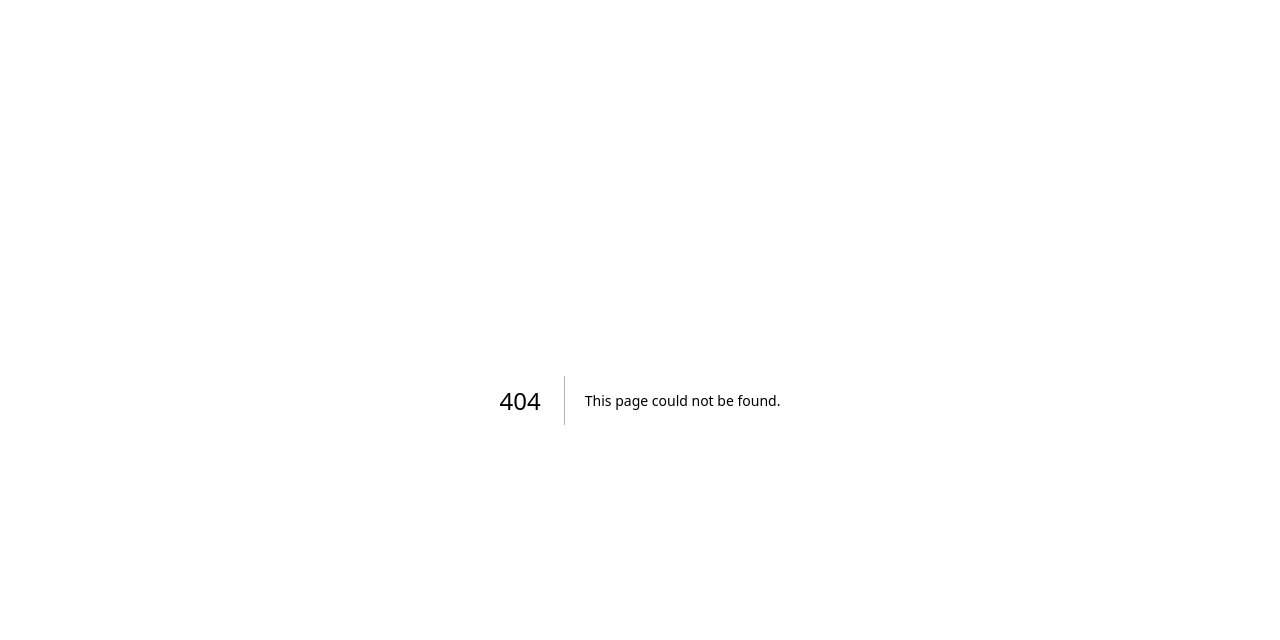
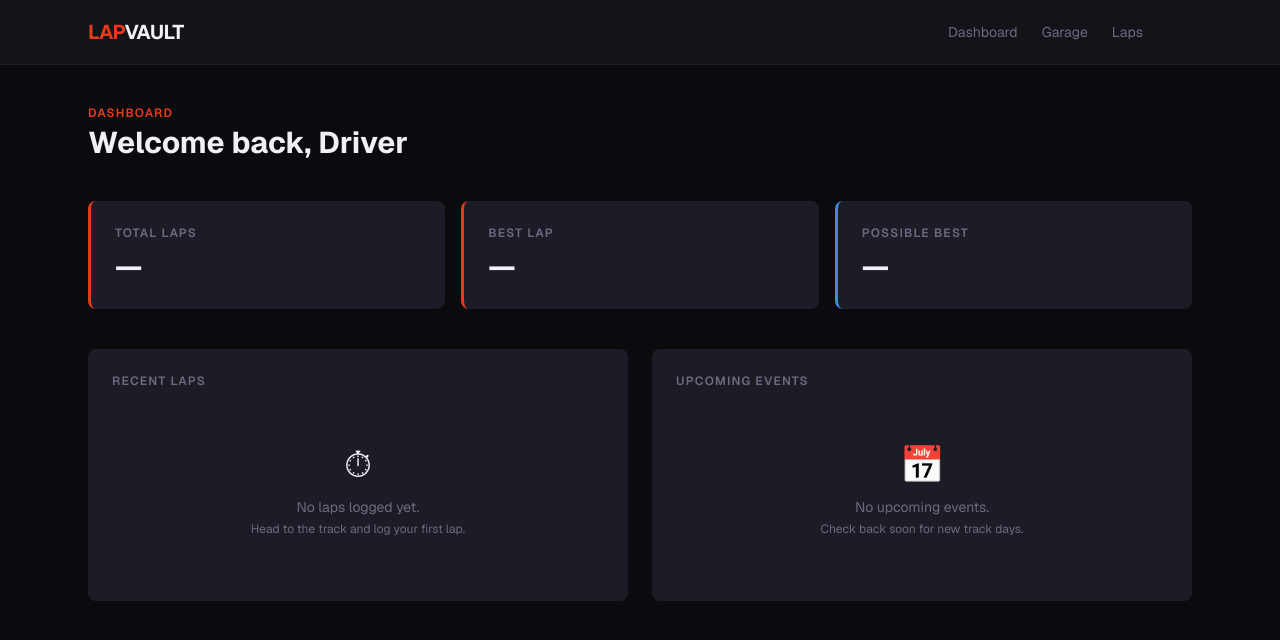
Before and after one commit to nikolaayz/lapVault, a Next.js app in the folder web/: page /dashboard in a window 1280 px wide. Before the commit this address had no page. Shown: the top 640 px of the page. Built offline with nearby package versions, Linux system fonts and the light colour scheme; no server answers.

Commit message:
feat: add dashboard, proxy auth protection, and homepage auth-aware navbar

```diff
--- /dev/null
+++ b/web/app/(app)/dashboard/page.tsx
@@ -0,0 +1,71 @@
+import { cookies } from "next/headers";
+import { verifyToken } from "@/lib/auth/jwt";
+import { db } from "@/lib/db";
+import { users } from "@/lib/db/schema";
+import { eq } from "drizzle-orm";
+
+async function getUser() {
+  const cookieStore = await cookies();
+  const token = cookieStore.get("token")?.value;
+  if (!token) return null;
+  try {
+    const { userId } = await verifyToken(token);
+    const [user] = await db
+      .select({ name: users.name })
+      .from(users)
+      .where(eq(users.id, userId))
+      .limit(1);
+    return user ?? null;
+  } catch {
+    return null;
+  }
+}
+
+export default async function DashboardPage() {
+  const user = await getUser();
+
+  return (
+    <div className="flex flex-col gap-10">
+      {/* Header */}
+      <div>
+        <p className="text-xs font-semibold tracking-widest uppercase text-red mb-1">Dashboard</p>
+        <h1 className="text-3xl font-bold">Welcome back, {user?.name ?? "Driver"}</h1>
+      </div>
+
+      {/* Stats row */}
+      <div className="grid grid-cols-1 sm:grid-cols-3 gap-4">
+        {[
+          { label: "Total Laps", value: "—", accent: "border-red" },
+          { label: "Best Lap", value: "—", accent: "border-red" },
+          { label: "Possible Best", value: "—", accent: "border-blue" },
+        ].map((stat) => (
+          <div key={stat.label} className={`bg-card rounded-lg p-6 border-l-[3px] ${stat.accent}`}>
+            <p className="text-xs font-semibold uppercase tracking-widest text-muted mb-2">{stat.label}</p>
+            <p className="text-3xl font-bold">{stat.value}</p>
+          </div>
+        ))}
+      </div>
+
+      {/* Recent laps + Upcoming events */}
+      <div className="grid grid-cols-1 md:grid-cols-2 gap-6">
+        <div className="bg-card rounded-lg p-6">
+          <p className="text-xs font-semibold uppercase tracking-widest text-muted mb-4">Recent Laps</p>
+          <div className="flex flex-col items-center justify-center py-10 text-center">
+            <p className="text-4xl mb-3">⏱</p>
+            <p className="text-sm text-muted">No laps logged yet.</p>
+            <p className="text-xs text-muted mt-1">Head to the track and log your first lap.</p>
+          </div>
+        </div>
+
+        <div className="bg-card rounded-lg p-6">
+          <p className="text-xs font-semibold uppercase tracking-widest text-muted mb-4">Upcoming Events</p>
+          <div className="flex flex-col items-center justify-center py-10 text-center">
+            <p className="text-4xl mb-3">📅</p>
+            <p className="text-sm text-muted">No upcoming events.</p>
+            <p className="text-xs text-muted mt-1">Check back soon for new track days.</p>
+          </div>
+        </div>
+      </div>
+    </div>
+  );
+}
--- /dev/null
+++ b/web/app/(app)/layout.tsx
@@ -0,0 +1,52 @@
+import Link from "next/link";
+import { cookies } from "next/headers";
+import { verifyToken } from "@/lib/auth/jwt";
+import { db } from "@/lib/db";
+import { users } from "@/lib/db/schema";
+import { eq } from "drizzle-orm";
+
+async function getUser() {
+  const cookieStore = await cookies();
+  const token = cookieStore.get("token")?.value;
+  if (!token) return null;
+  try {
+    const { userId } = await verifyToken(token);
+    const [user] = await db
+      .select({ name: users.name, role: users.role })
+      .from(users)
+      .where(eq(users.id, userId))
+      .limit(1);
+    return user ?? null;
+  } catch {
+    return null;
+  }
+}
+
+export default async function AppLayout({ children }: { children: React.ReactNode }) {
+  const user = await getUser();
+
+  return (
+    <div className="min-h-screen bg-carbon flex flex-col">
+      <header className="sticky top-0 z-50 bg-surface border-b border-card">
+        <div className="max-w-6xl mx-auto px-6 h-16 flex items-center justify-between">
+          <Link href="/" className="text-xl font-bold tracking-tight">
+            <span className="text-red">LAP</span>
+            <span className="text-off-white">VAULT</span>
+          </Link>
+          <nav className="flex items-center gap-6">
+            <Link href="/dashboard" className="text-sm text-muted hover:text-off-white transition-colors">Dashboard</Link>
+            <Link href="/garage" className="text-sm text-muted hover:text-off-white transition-colors">Garage</Link>
+            <Link href="/laps" className="text-sm text-muted hover:text-off-white transition-colors">Laps</Link>
+            {user?.role === "admin" && (
+              <Link href="/admin" className="text-sm text-blue hover:text-off-white transition-colors">Admin</Link>
+            )}
+            <span className="text-sm text-muted border-l border-card pl-6">{user?.name}</span>
+          </nav>
+        </div>
+      </header>
+      <main className="flex-1 max-w-6xl mx-auto w-full px-6 py-10">
+        {children}
+      </main>
+    </div>
+  );
+}
--- a/web/app/page.tsx
+++ b/web/app/page.tsx
@@ -1,5 +1,19 @@
 import Link from "next/link";
 import StatsCounter from "@/components/stats-counter";
+import { cookies } from "next/headers";
+import { verifyToken } from "@/lib/auth/jwt";
+
+async function isLoggedIn() {
+  const cookieStore = await cookies();
+  const token = cookieStore.get("token")?.value;
+  if (!token) return false;
+  try {
+    await verifyToken(token);
+    return true;
+  } catch {
+    return false;
+  }
+}
 
 const features = [
   {
@@ -51,7 +65,9 @@ const steps = [
 ];
 
 
-export default function HomePage() {
+export default async function HomePage() {
+  const loggedIn = await isLoggedIn();
+
   return (
     <div className="flex flex-col min-h-full bg-carbon">
       {/* Navbar */}
@@ -62,6 +78,15 @@ export default function HomePage() {
             <span className="text-off-white">VAULT</span>
           </span>
           <nav className="flex items-center gap-4">
+            {loggedIn ? (
+              <Link
+                href="/dashboard"
+                className="text-sm font-semibold px-4 py-2 rounded-md bg-red text-off-white transition-colors hover:bg-red-light"
+              >
+                Go to Dashboard
+              </Link>
+            ) : (
+              <>
                 <Link href="/login" className="text-sm font-medium text-muted transition-colors hover:text-off-white">
                   Log in
                 </Link>
@@ -71,6 +96,8 @@ export default function HomePage() {
                 >
                   Get Started
                 </Link>
+              </>
+            )}
           </nav>
         </div>
       </header>
--- a/web/components/stats-counter.tsx
+++ b/web/components/stats-counter.tsx
@@ -21,7 +21,10 @@ function CountUp({
   const [count, setCount] = useState(0);
 
   useEffect(() => {
-    if (!active) return;
+    if (!active) {
+      setCount(0);
+      return;
+    }
 
     const duration = 2000;
     const start = performance.now();
@@ -50,10 +53,7 @@ export default function StatsCounter() {
 
     const observer = new IntersectionObserver(
       ([entry]) => {
-        if (entry.isIntersecting) {
-          setActive(true);
-          observer.disconnect();
-        }
+        setActive(entry.isIntersecting);
       },
       { threshold: 0.3 }
     );
--- /dev/null
+++ b/web/proxy.ts
@@ -0,0 +1,39 @@
+import { NextRequest, NextResponse } from "next/server";
+import { verifyToken } from "@/lib/auth/jwt";
+
+const protectedRoutes = ["/dashboard", "/garage", "/laps", "/admin"];
+const authRoutes = ["/login", "/register"];
+
+export async function proxy(req: NextRequest) {
+  const { pathname } = req.nextUrl;
+  const token = req.cookies.get("token")?.value;
+
+  const isProtected = protectedRoutes.some((route) => pathname.startsWith(route));
+  const isAuthRoute = authRoutes.some((route) => pathname.startsWith(route));
+
+  if (isProtected) {
+    if (!token) {
+      return NextResponse.redirect(new URL("/login", req.url));
+    }
+    try {
+      await verifyToken(token);
+    } catch {
+      return NextResponse.redirect(new URL("/login", req.url));
+    }
+  }
+
+  if (isAuthRoute && token) {
+    try {
+      await verifyToken(token);
+      return NextResponse.redirect(new URL("/dashboard", req.url));
+    } catch {
+      // invalid token, let them through to login/register
+    }
+  }
+
+  return NextResponse.next();
+}
+
+export const config = {
+  matcher: ["/((?!api|_next/static|_next/image|favicon.ico).*)"],
+};
```
Lines whose indentation alone changed are shown as unchanged.
